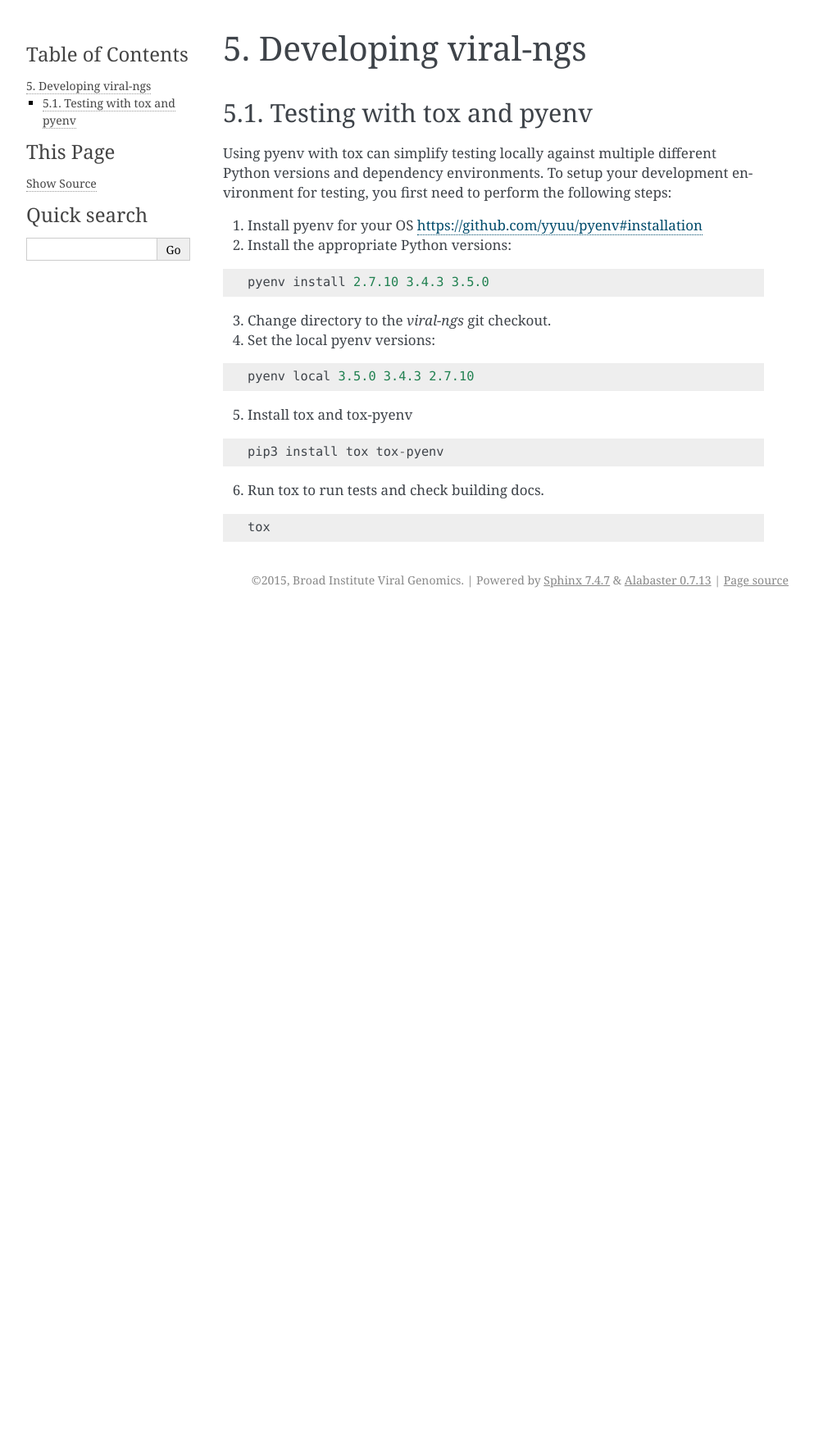
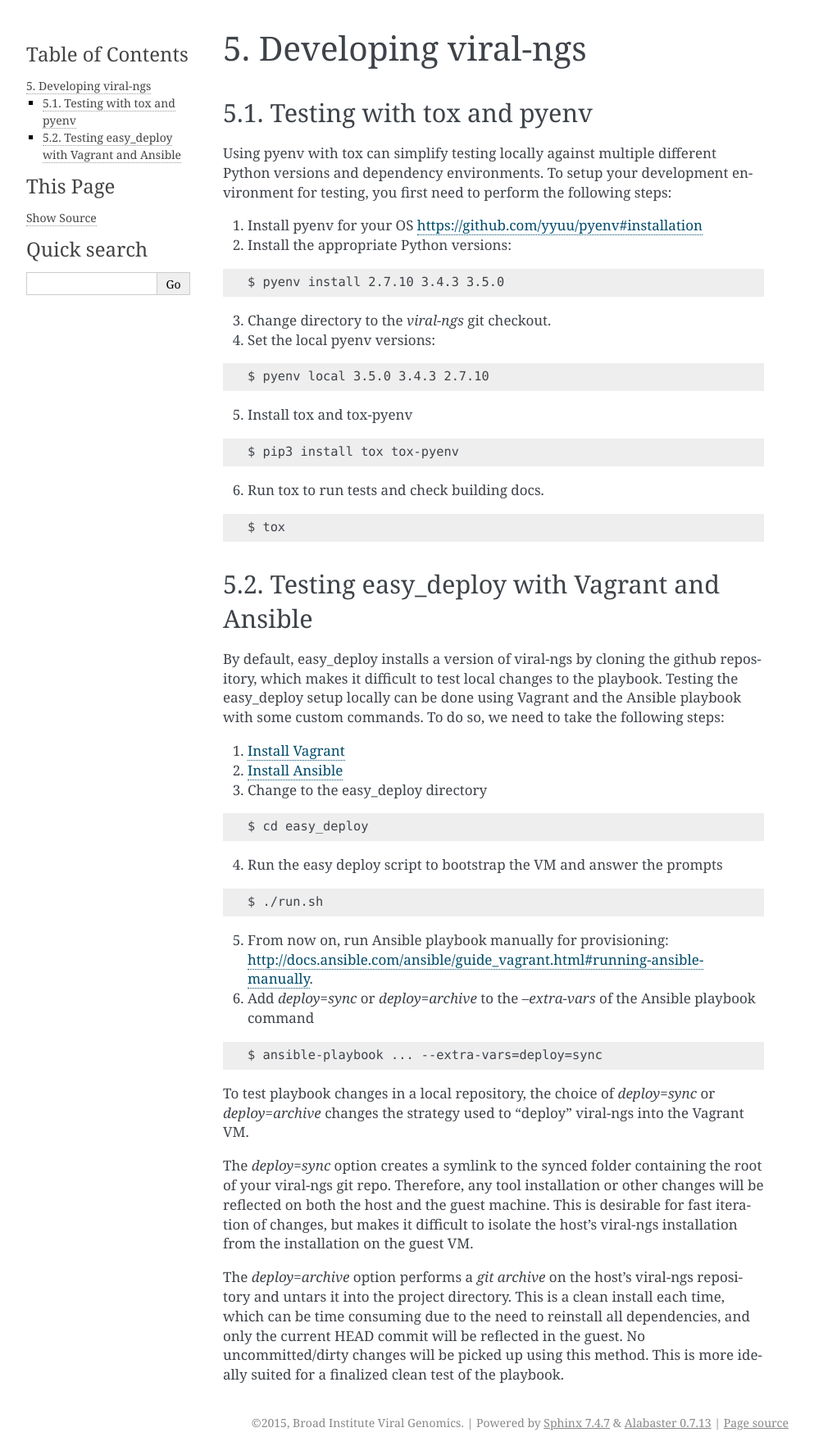
Before and after one commit to broadinstitute/viral-ngs, a Sphinx documentation site: the page built from docs/development.rst, in a window 1280 px wide. Shown: the whole page at 82% size, without its empty margins (148-1141 px from the left). Built offline with Sphinx 7.4.7, drawn with Linux system fonts in a browser that asks for light colours; formulas are drawn with MathJax 3; before the commit the page ends 900 px from its top, so only the background shows below that.

Commit message:
Make ansible vagrant easier to test changes
Previously easy_deployed relied on git clone of repo from github, which
makes playbook changes hard to test without committing to the master
repo.

The clone is still the default behavior, but now we have two other
options that can be toggled via the --extra-vars=deploy=archive/sync
command line options passed to ansible playbook.

For archive, we vagrant sync the local git repo into the VM, then perform a git
archive export to the final project directory so tool installation in VM
does not affect the host machine.

For sync, the VM's installation of viral-ngs is directly the hosts
viral-ngs repo so all changes are synced accordingly. This is the
fastest for iteration but least portable option.

```diff
--- a/docs/development.rst
+++ b/docs/development.rst
@@ -13,23 +13,73 @@ testing, you first need to perform the following steps:
 
 ::
 
-    pyenv install 2.7.10 3.4.3 3.5.0
+    $ pyenv install 2.7.10 3.4.3 3.5.0
 
 3. Change directory to the `viral-ngs` git checkout.
 4. Set the local pyenv versions:
 
 ::
 
-    pyenv local 3.5.0 3.4.3 2.7.10
+    $ pyenv local 3.5.0 3.4.3 2.7.10
 
 5. Install tox and tox-pyenv
 
 ::
 
-    pip3 install tox tox-pyenv
+    $ pip3 install tox tox-pyenv
 
 6. Run tox to run tests and check building docs.
 
 ::
 
-    tox
+    $ tox
+
+Testing easy_deploy with Vagrant and Ansible
+--------------------------------------------
+
+By default, easy_deploy installs a version of viral-ngs by cloning the github
+repository, which makes it difficult to test local changes to the playbook.
+Testing the easy_deploy setup locally can be done using Vagrant and the Ansible
+playbook with some custom commands. To do so, we need to take the following
+steps:
+
+1. `Install Vagrant <https://docs.vagrantup.com/v2/installation/>`_
+2. `Install Ansible <http://docs.ansible.com/ansible/intro_installation.html>`_
+3. Change to the easy_deploy directory
+
+::
+
+   $ cd easy_deploy
+
+4. Run the easy deploy script to bootstrap the VM and answer the prompts
+
+::
+
+   $ ./run.sh
+
+5. From now on, run Ansible playbook manually for provisioning:
+   http://docs.ansible.com/ansible/guide_vagrant.html#running-ansible-manually.
+
+6. Add `deploy=sync` or `deploy=archive` to the `--extra-vars` of the Ansible
+   playbook command
+
+::
+
+   $ ansible-playbook ... --extra-vars=deploy=sync
+
+To test playbook changes in a local repository, the choice of `deploy=sync` or
+`deploy=archive` changes the strategy used to "deploy" viral-ngs into the
+Vagrant VM.
+
+The `deploy=sync` option creates a symlink to the synced folder containing the
+root of your viral-ngs git repo. Therefore, any tool installation or other
+changes will be reflected on both the host and the guest machine. This is
+desirable for fast iteration of changes, but makes it difficult to isolate the
+host's viral-ngs installation from the installation on the guest VM.
+
+The `deploy=archive` option performs a `git archive` on the host's viral-ngs
+repository and untars it into the project directory. This is a clean install
+each time, which can be time consuming due to the need to reinstall all
+dependencies, and only the current HEAD commit will be reflected in the guest.
+No uncommitted/dirty changes will be picked up using this method. This is more
+ideally suited for a finalized clean test of the playbook.
```
Also changed, not shown: 2 other files.
